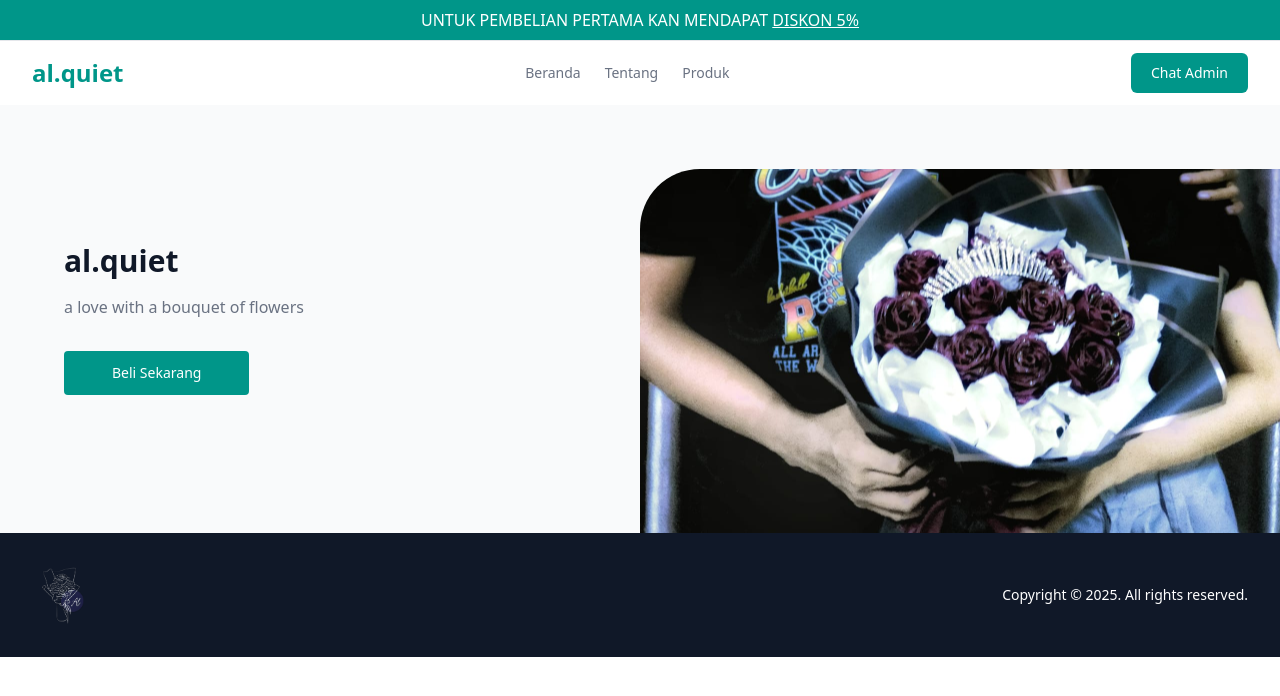
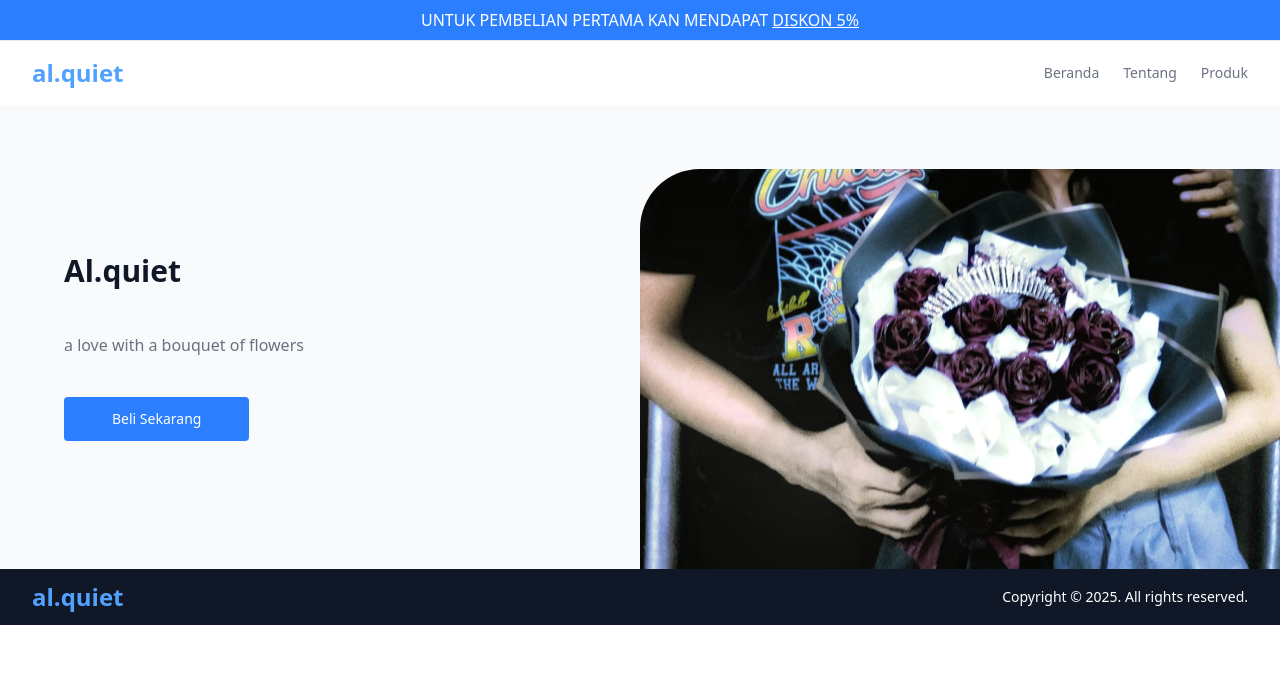
Before and after one commit to Ryyzaid/al.quietstore, a plain HTML site: page index.html in a window 1280 px wide. Drawn offline with nearby package versions, Linux system fonts and the light colour scheme.

Commit message:
Update index.html

```diff
--- a/index.html
+++ b/index.html
@@ -10,7 +10,7 @@
 
 <body>
     <!-- PROMOTION  -->
-    <div class="border-b border-gray-200 bg-teal-600 px-4 py-2 text-white">
+    <div class="border-b border-gray-200 bg-blue-500 px-4 py-2 text-white">
         <p class="text-center font-medium">
             UNTUK PEMBELIAN PERTAMA KAN MENDAPAT
             <a href="#" class="inline-block underline"> DISKON 5% </a>
@@ -23,13 +23,13 @@
         <div class="mx-auto max-w-screen-xl px-4 sm:px-6 lg:px-8">
             <div class="flex h-16 items-center justify-between">
                 <div class="md:flex md:items-center md:gap-12">
-                    <a class="text-2xl flex justify-center font-bold text-teal-600 sm:justify-start block text-teal-600 "
+                    <a class="text-2xl flex justify-center font-bold sm:justify-start block text-blue-400 "
                         href="#">
                         <h1>al.quiet</h1>
                     </a>
                 </div>
 
-                <div class="hidden md:block">
+                <div class="md:block">
                     <nav aria-label="Global">
                         <ul class="flex items-center gap-6 text-sm">
                             <li>
@@ -56,27 +56,8 @@
                     </nav>
                 </div>
 
-                <div class="flex items-center gap-4">
-                    <div class="sm:flex sm:gap-4">
-                        <div class="sm:flex">
-                            <a class="rounded-md bg-teal-600 px-5 py-2.5 text-sm font-medium text-white dark:text-white dark:hover:bg-teal-500"
-                                href="#">
-                                Chat Admin
-                            </a>
-                        </div>
-                    </div>
-
-                    <div class="block md:hidden">
-                        <button
-                            class="rounded-sm bg-gray-100 p-2 text-gray-600 transition hover:text-gray-600/75 dark:bg-gray-800 dark:text-white dark:hover:text-white/75">
-                            <svg xmlns="http://www.w3.org/2000/svg" class="size-5" fill="none" viewBox="0 0 24 24"
-                                stroke="currentColor" stroke-width="2">
-                                <path stroke-linecap="round" stroke-linejoin="round" d="M4 6h16M4 12h16M4 18h16" />
-                            </svg>
-                        </button>
-                    </div>
-                </div>
             </div>
+        </div>
         </div>
     </header>
     <!-- END NAVBAR  -->
@@ -84,18 +65,18 @@
     <!-- CALL TO ACTION  -->
     <section class="overflow-hidden bg-gray-50 sm:grid sm:grid-cols-2 sm:items-center">
         <div class="p-8 md:p-12 lg:px-16 lg:py-24">
-            <div class="mx-auto max-w-xl text-center ltr:sm:text-left rtl:sm:text-right">
-                <h2 class="text-2xl font-bold text-gray-900 md:text-3xl">
-                    al.quiet
+            <div class="py-8 mx-auto max-w-xl text-center ltr:sm:text-left rtl:sm:text-right">
+                <h2 class="text-4xl py-5 font-bold text-gray-900 md:text-3xl">
+                    Al.quiet
                 </h2>
 
-                <p class="hidden text-gray-500 md:mt-4 md:block">
+                <p class="py-2 text-gray-500 md:mt-4 md:block">
                     a love with a bouquet of flowers
                 </p>
 
                 <div class="mt-4 md:mt-8">
                     <a href="product.html"
-                        class="inline-block rounded-sm bg-teal-600 px-12 py-3 text-sm font-medium text-white transition hover:bg-teal-500 focus:ring-3 focus:ring-gray-900 focus:outline-hidden">
+                        class="inline-block rounded-sm bg-blue-500 px-12 py-3 text-sm font-medium text-white transition hover:bg-teal-500 focus:ring-3 focus:ring-gray-900 focus:outline-hidden">
                        Beli Sekarang
                     </a>
                 </div>
@@ -104,7 +85,7 @@
 
         <img alt=""
             src="background.jpg"
-            class="h-full w-full object-cover sm:h-[calc(100%_-_2rem)] sm:self-end sm:rounded-ss-[30px] md:h-[calc(100%_-_4rem)] md:rounded-ss-[60px]" />
+            class=" w-full object-cover sm:h-[calc(100%_-_2rem)] sm:self-end sm:rounded-ss-[30px] md:h-[calc(100%_-_4rem)] md:rounded-ss-[60px]" />
     </section>
     <!-- END CALL TO ACTION  -->
 
@@ -214,13 +195,16 @@
 
     <!-- FOOTER -->
     <footer class="bg-gray-900">
-        <div class="mx-auto max-w-screen-xl px-4 py-8 sm:px-6 lg:px-8">
+        <div class="mx-auto max-w-screen-xl px-4 py-3 sm:px-6 lg:px-8">
             <div class="sm:flex sm:items-center sm:justify-between">
                 <div>
-                    <img src="logo.PNG" alt="" class="h-15" viewBox="0 0 28 24" fill="none">
+                    <a
+                        class="text-2xl flex justify-center font-bold text-blue-400 sm:justify-start block text-blue-400 ">
+                        <h1>al.quiet</h1>
+                    </a>
                 </div>
 
-                <p class="mt-4 text-center text-sm text-white lg:mt-0 lg:text-right">
+                <p class="mt-2 text-center text-sm text-white lg:mt-0 lg:text-right">
                     Copyright &copy; 2025. All rights reserved.
                 </p>
             </div>
```
